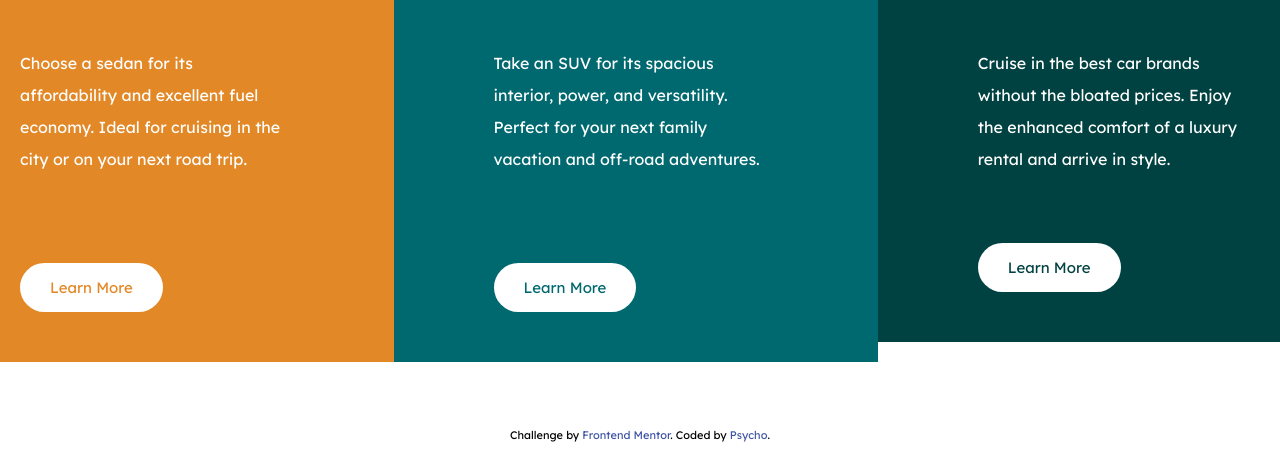
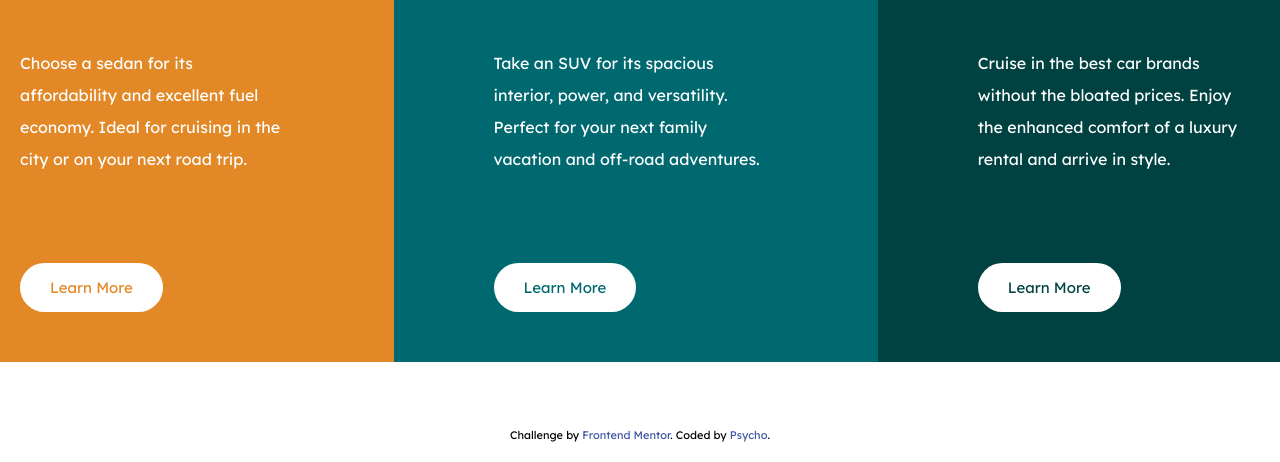
Before and after one commit to mohamede322/3-column-preview-cards, a plain HTML site: page index.html in a window 1280 px wide. Shown: the part 338-800 px from the top of the page. Drawn offline with Linux system fonts and the light colour scheme.

Commit message:
Update style.css

```diff
--- a/style.css
+++ b/style.css
@@ -80,7 +80,6 @@ main .box:last-child{
     background-color: var(--Very-dark-cyan);
     border-top-right-radius: 10px;
     border-bottom-right-radius: 10px;
-    margin-bottom: 20px;
 }
 @media(max-width:767px){
     main .box:last-child{
```
